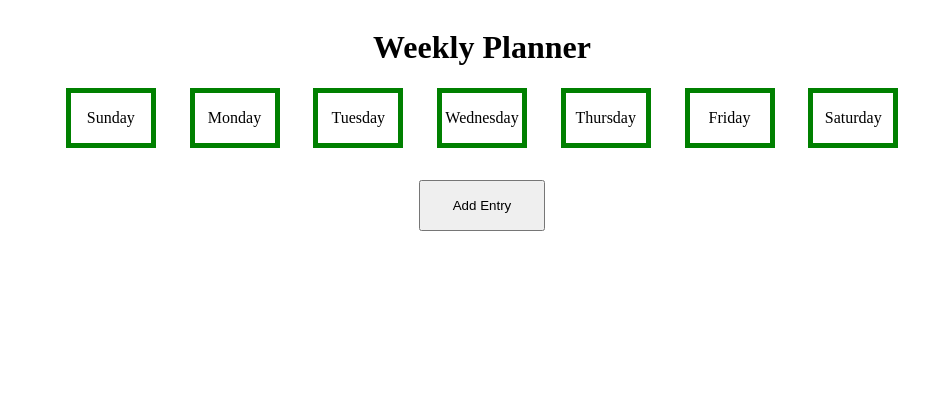
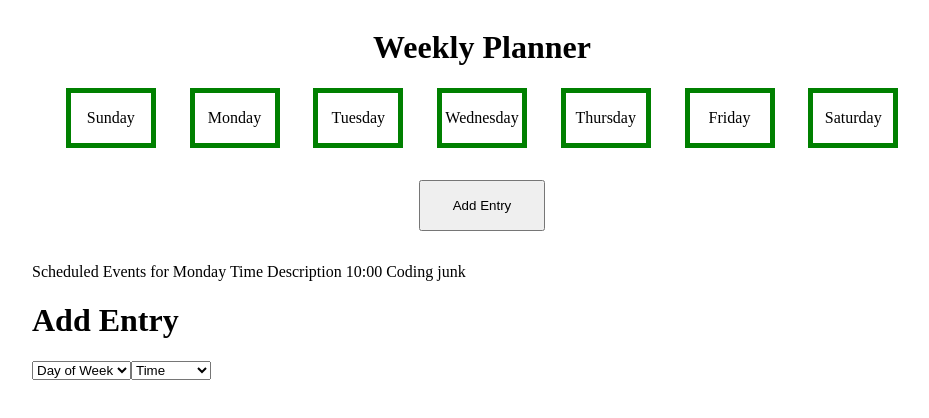
Before and after one commit to daisyyoo/Hackathon, a website: page index.html in a window 1280 px wide. Shown: the whole page, without its empty margins (158-1087 px from the left). Drawn offline with Linux system fonts and the light colour scheme.

Commit message:
Making modal in process

```diff
--- a/index.html
+++ b/index.html
@@ -51,6 +51,88 @@
         </div>
       </div>
       <div class="row">
+        <div class="column-full">
+          <div class="schedule-table">
+            <caption class="table-header">
+              Scheduled Events for Monday
+            </caption>
+            <thead>
+              <tr>
+                <th>
+                  Time
+                </th>
+                <th>
+                  Description
+                </th>
+              </tr>
+            </thead>
+            <tbody>
+              <tr>
+                <td>
+                  10:00
+                </td>
+                <td>
+                  Coding junk
+                </td>
+              </tr>
+            </tbody>
+          </div>
+        </div>
+      </div>
+      <div class="modal-container">
+        <div class="row">
+          <h1>
+            Add Entry
+          </h1>
+        </div>
+        <div class="row">
+          <select>
+            <option value="day-of-the-week">
+              Day of Week
+            </option>
+            <option value="monday">
+              Monday
+            </option>
+            <option value="tuesday">
+              Tuesday
+            </option>
+            <option value="wednesday">
+              Wednesday
+            </option>
+            <option value="thursday">
+              Thursday
+            </option>
+            <option value="friday">
+              Friday
+            </option>
+            <option value="saturday">
+              Saturday
+            </option>
+            <option value="sunday">
+              Sunday
+            </option>
+          </select>
+          <select>
+            <option value="time">
+              Time
+            </option>
+            <option value="morning">
+              Morning
+            </option>
+            <option value="afternoon">
+              Afternoon
+            </option>
+            <option value="evening">
+              Evening
+            </option>
+          </select>
+        </div>
+        <div class="row">
+
+        </div>
+        <div class="row">
+
+        </div>
       </div>
     </div>
   </main>
```
